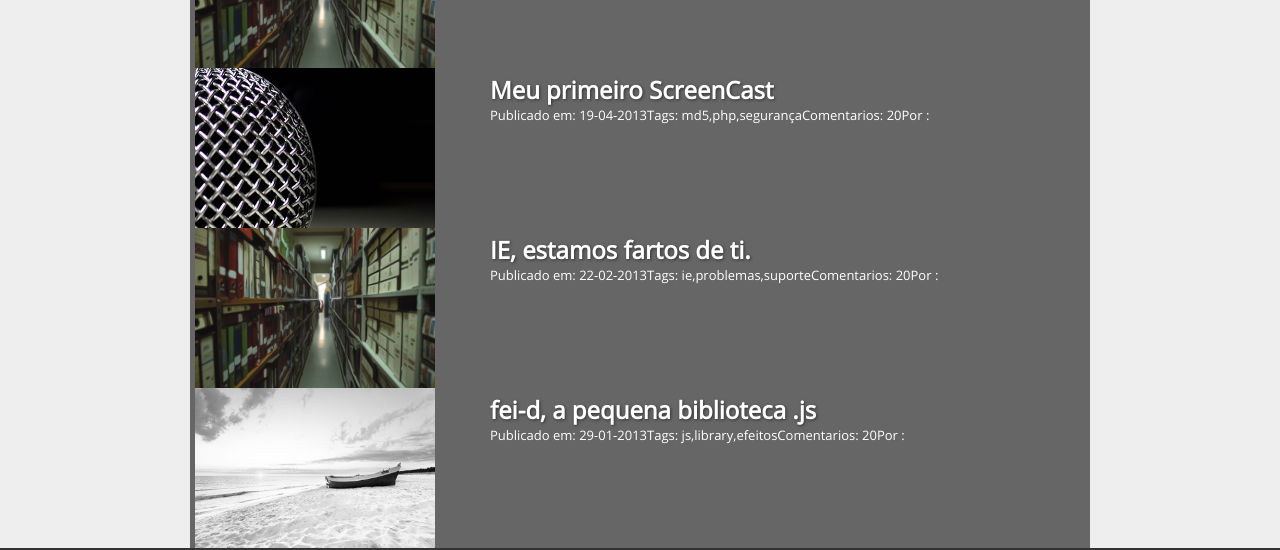
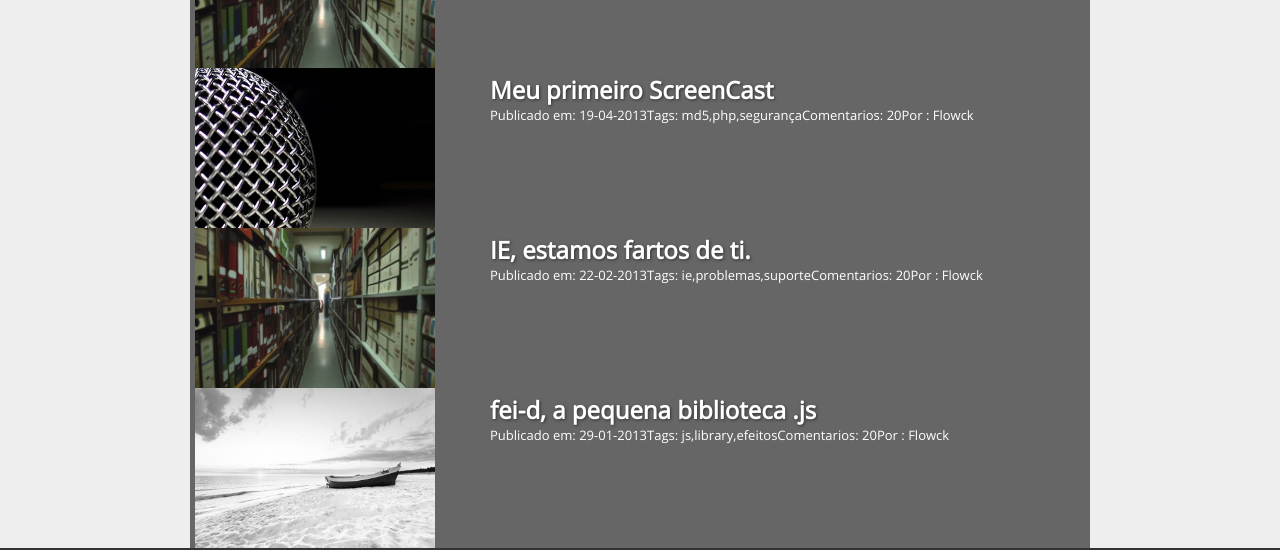
Before and after one commit to valdiney/blog, a Jekyll site: the page built from index.html, in a window 1280 px wide. Shown: the part 472-1022 px from the top of the page. Built offline with Jekyll 4.4.1, drawn with Linux system fonts in a browser that asks for light colours.

Commit message:
changes on the posts

```diff
--- a/_posts/2013-01-29-feid-a-pequena-biblioteca-js.md
+++ b/_posts/2013-01-29-feid-a-pequena-biblioteca-js.md
@@ -4,6 +4,7 @@ title: fei-d, a pequena biblioteca .js
 image: img/7.jpg
 categoria: Javascript
 tags: js, library, efeitos
+autor: Flowck
 ---
 
 Em tempos estive a planejar o meu personal website e a pensar no UI/UX do mesmo, cheguei a um dado ponto onde teria que usar alguns efeitos em elementos da pagina, no caso o fade-in e o fade-out muito famosos por causa do jQuery.
@@ -22,8 +23,6 @@ Duração: é o valor que determina o tempo de duração da animação
 
 Exemplo1:
 
-<section id="meuElemento"></section>
-
-var meuEle = document.getElementById('meuElemento');
-
-feid(meuEle, 2);`
+	<section id="meuElemento"></section>
+	var meuEle = document.getElementById('meuElemento');
+	feid(meuEle, 2);`
--- a/_posts/2013-02-22-ie-estamos-fartos-de-ti.md
+++ b/_posts/2013-02-22-ie-estamos-fartos-de-ti.md
@@ -5,6 +5,7 @@ categoria: Browsers
 tags: ie, problemas, suporte
 image: img/5.jpg
 resumo: É sonho de todo o desenvolvedor web viver num mundo em que os usuários
+autor: Flowck
 ---
 
 É sonho de todo o desenvolvedor web viver num mundo em que os usuários apenas acessam a web com browsers modernos, dentre eles que nenhum estivesse a utilizar o IE, porque mesmo na sua 9ª versão ainda apresenta muitas debilidades para renderizar ou reconhecer algumas funcionalidades dos queridos HTML5 e CSS3.
--- a/_posts/2013-04-19-Meu-primeiro-ScreenCast.html
+++ b/_posts/2013-04-19-Meu-primeiro-ScreenCast.html
@@ -4,6 +4,7 @@ title: Meu primeiro ScreenCast
 image: img/8.jpg
 categoria: PHP
 tags: md5, php, segurança
+autor: Flowck
 ---
 
 <p>Meu primeiro ScreenCast onde aponto algumas vulnerabilidades da função de hash md5().</p>
```
Also changed, not shown: 2 other files.
